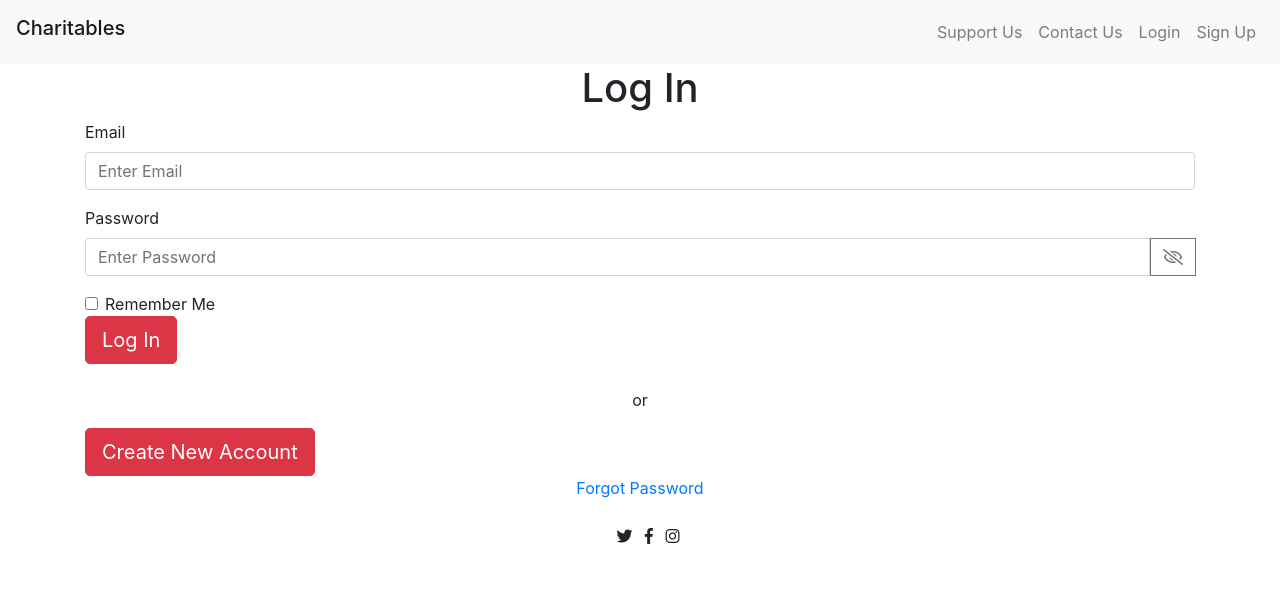
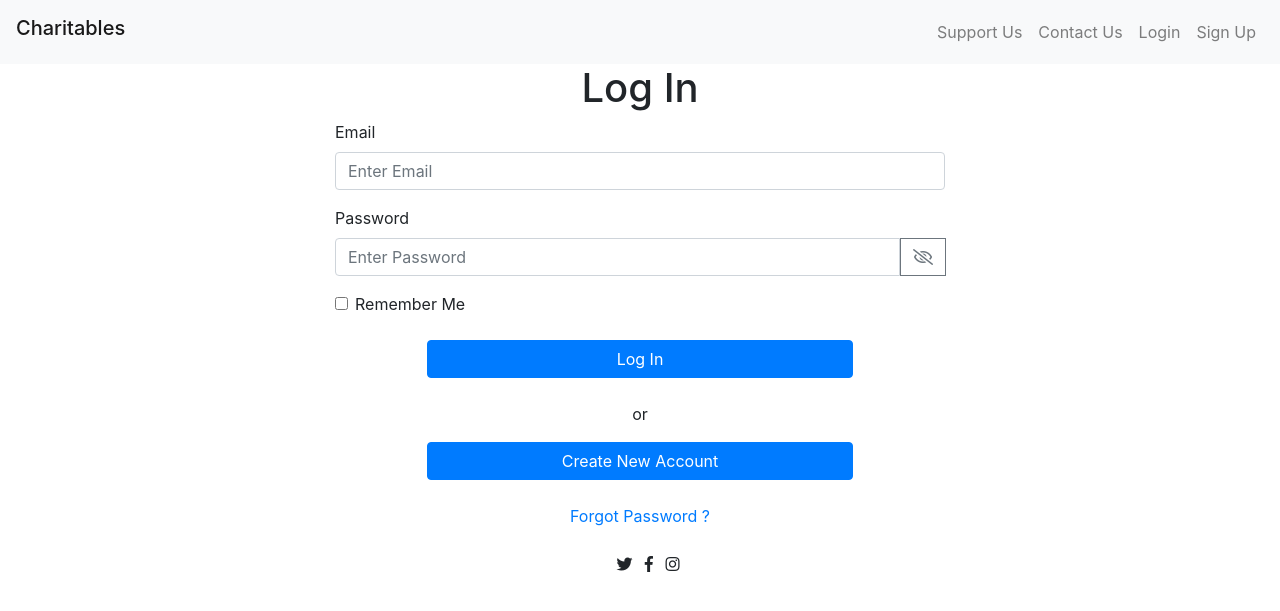
Before and after one commit to converyj/charitables, a PHP site: page /login.php in a window 1280 px wide. Shown: the top 611 px of the page. Run offline with PHP 8.4, Linux system fonts and the light colour scheme; some libraries are stand-ins or nearby versions.

Commit message:
Update login.php

```diff
--- a/login.php
+++ b/login.php
@@ -39,7 +39,7 @@
             </div>
       </nav>
       <main>
-            <section class="container" id="app">
+            <section class="col-md-6 col-lg-6 container" id="app">
                   <header>
                         <h1 class="text-center">Log In</h1>
                   </header>
@@ -62,12 +62,22 @@
                               <input type="checkbox" class="form-check-input" id="remember" name="chkremember">
                               <label class="form-check-label" for="remember">Remember Me</label>
                         </div>
-                        <button type="submit" class="btn btn-danger btn-lg m-auto">Log In</button>
+                        <div class="text-center">
+                          <br>
+                          <div class="row">
+                            <button type="submit" class="col-9 col-md-8 col-sm-8 btn btn-primary  m-auto mybuttonstyle">Log In</button>
+                          </div>
+
+                        </div>
+
                   </form>
                   <p class="text-center mt-4">or</p>
-                  <a class="btn btn-danger btn-lg m-auto" href="signUp.php" role="button">Create New Account</a>
+                  <div class="row">
+                  <a class="col-9 col-md-8 col-sm-8 btn btn-primary btn-primary2 m-auto mybuttonstyle2" href="signUp.php" role="button">Create New Account</a>
+                  </div>
+                  <br>
                   <div class="text-center">
-                        <a  href="#">Forgot Password</a>
+                        <a  href="#">Forgot Password ?</a>
                   </div>
             </section>
             <footer class="page-footer text-center pl-4">
```
